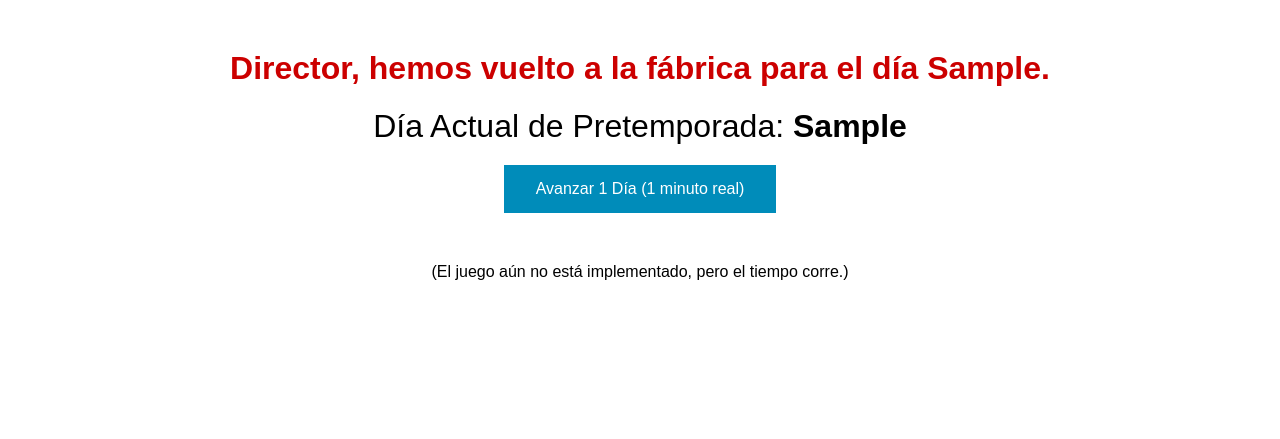
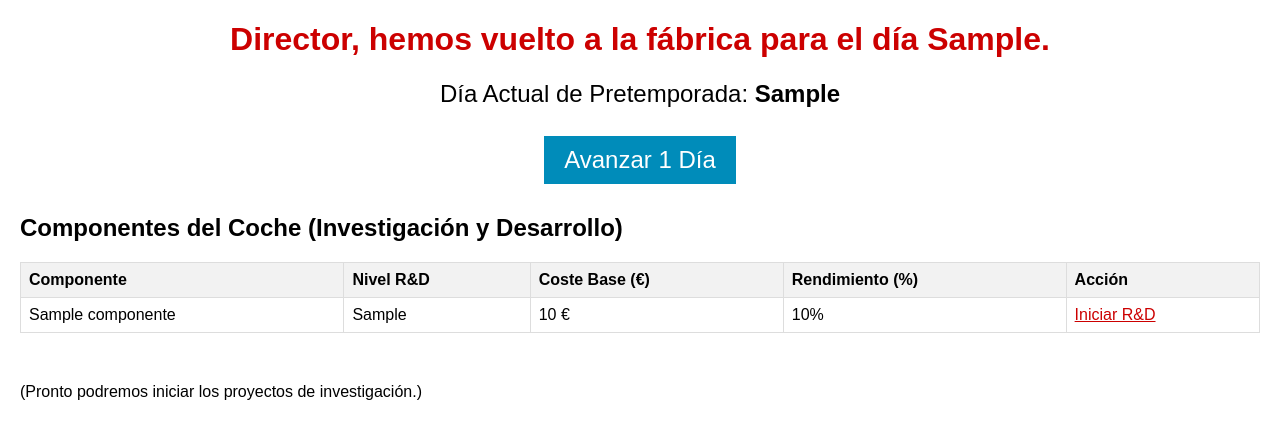
Before and after one commit to ibexia/gestion, a Flask app: template templates/index.html in a window 1280 px wide. Shown: the top 439 px of the page. Run offline with Flask 3, Linux system fonts and the light colour scheme; the template is opened without the code that fills it: most values are stand-ins (such as "Sample title", 1, 10 or a date in 2020); data that the repository does not hold is empty.

Commit message:
Feature: Implementación de la tabla de Componentes con persistencia por jugador

```diff
--- a/app.py
+++ b/app.py
@@ -27,33 +27,58 @@ def close_db(e=None):
 # 5. Lógica de Pre-petición: Gestiona el ID de Sesión (jugador)
 @app.before_request
 def check_player_id():
-    # Si el jugador no tiene un ID de sesión, se lo asignamos.
+    # 5.1. Asignar ID de Sesión
     if 'player_id' not in session:
         session['player_id'] = str(uuid.uuid4())
 
     db = get_db()
+    player_id = session['player_id']
 
-    # 1. Aseguramos que la tabla 'jugadores' existe
+    # 5.2. Asegurar que la tabla 'jugadores' existe
     if not db["jugadores"].exists():
         db["jugadores"].create({"id": str, "dia": int}, pk="id")
 
-    # 2. Intentamos insertar el jugador en Día 1.
-    # Si el jugador ya existe (por su ID), la inserción es IGNORADA.
+    # 5.3. Insertar/Ignorar jugador (para garantizar que existe)
     db["jugadores"].insert({
-        "id": session['player_id'],
+        "id": player_id,
         "dia": 1
     }, pk="id", ignore=True)
+
+    # 5.4. Asegurar que la tabla 'componentes' existe y está inicializada
+    if not db["componentes"].exists():
+        db["componentes"].create({
+            "jugador_id": str,
+            "nombre": str,
+            "nivel_rd": int,
+            "coste": int,
+            "rendimiento_base": float
+        }, pk=("jugador_id", "nombre")) # Clave primaria compuesta por Jugador + Nombre
+
+    # 5.5. Inicializar componentes solo si el jugador no tiene ninguno aún
+    if db["componentes"].count(where="jugador_id = ?", params=[player_id]) == 0:
+         # Componentes base de F1
+        componentes_iniciales = [
+            {"jugador_id": player_id, "nombre": "Motor", "nivel_rd": 1, "coste": 500, "rendimiento_base": 1.0},
+            {"jugador_id": player_id, "nombre": "Alerón Delantero", "nivel_rd": 1, "coste": 200, "rendimiento_base": 0.8},
+            {"jugador_id": player_id, "nombre": "Chasis", "nivel_rd": 1, "coste": 700, "rendimiento_base": 1.5},
+        ]
+        # insert_all asegura que se añaden los tres componentes de una vez
+        db["componentes"].insert_all(componentes_iniciales, pk=("jugador_id", "nombre"), replace=True)
 
 
 # 6. Ruta principal: Muestra el estado del jugador actual
 @app.route('/')
 def index():
     db = get_db()
-    # Usamos get() aquí, pues la función before_request garantiza que el ID ya existe
-    player_state = db["jugadores"].get(session['player_id'])
+    player_id = session['player_id']
 
-    # Pasamos el día individual del jugador a la plantilla HTML
-    return render_template('index.html', dia_actual=player_state['dia'])
+    player_state = db["jugadores"].get(player_id)
+
+    # Cargar los componentes asociados a ESTE jugador
+    componentes = list(db["componentes"].rows_where("jugador_id = ?", params=[player_id]))
+
+    # Pasamos el día y los componentes a la plantilla HTML
+    return render_template('index.html', dia_actual=player_state['dia'], componentes=componentes)
 
 
 # 7. Ruta para avanzar el tiempo (y guardar)
--- a/templates/index.html
+++ b/templates/index.html
@@ -2,32 +2,52 @@
 <html lang="es">
 <head>
     <meta charset="UTF-8">
-    <title>F1 Gestión Estratégica</title>
+    <title>Gestión F1</title>
     <style>
-        body { font-family: sans-serif; text-align: center; margin-top: 50px; }
-        h1 { color: #cc0000; } /* Color F1 */
-        .dia { font-size: 2em; margin: 20px; }
-        .boton {
-            background-color: #008cba;
-            color: white;
-            padding: 15px 32px;
-            text-align: center;
-            text-decoration: none;
-            display: inline-block;
-            font-size: 16px;
-            border: none;
-            cursor: pointer;
-        }
+        body { font-family: sans-serif; margin: 20px; }
+        h1 { color: #cc0000; text-align: center; }
+        .dia { font-size: 1.5em; margin-bottom: 30px; text-align: center; }
+        .boton { background-color: #008cba; color: white; padding: 10px 20px; text-decoration: none; display: inline-block; border: none; cursor: pointer; }
+        table { width: 100%; border-collapse: collapse; margin-top: 20px; }
+        th, td { border: 1px solid #ddd; padding: 8px; text-align: left; }
+        th { background-color: #f2f2f2; }
     </style>
 </head>
 <body>
     <h1>Director, hemos vuelto a la fábrica para el día {{ dia_actual }}.</h1>
-    <p class="dia">Día Actual de Pretemporada: <strong>{{ dia_actual }}</strong></p>
+    <div class="dia">
+        Día Actual de Pretemporada: <strong>{{ dia_actual }}</strong>
+        <br><br>
+        <a href="/avanzar" class="boton">Avanzar 1 Día</a>
+    </div>
 
-    <a href="/avanzar" class="boton">
-        Avanzar 1 Día (1 minuto real)
-    </a>
+    <h2>Componentes del Coche (Investigación y Desarrollo)</h2>
 
-    <p style="margin-top: 50px;">(El juego aún no está implementado, pero el tiempo corre.)</p>
+    <table>
+        <thead>
+            <tr>
+                <th>Componente</th>
+                <th>Nivel R&D</th>
+                <th>Coste Base (€)</th>
+                <th>Rendimiento (%)</th>
+                <th>Acción</th>
+            </tr>
+        </thead>
+        <tbody>
+            {# Bucle de Jinja para mostrar cada componente que pasamos desde app.py #}
+            {% for componente in componentes %}
+            <tr>
+                <td>{{ componente.nombre }}</td>
+                <td>{{ componente.nivel_rd }}</td>
+                {# Usamos int y round para que los números se vean limpios #}
+                <td>{{ componente.coste | int }} €</td>
+                <td>{{ (componente.rendimiento_base * 100) | round(1) }}%</td>
+                <td><a href="#" style="color: #cc0000;">Iniciar R&D</a></td>
+            </tr>
+            {% endfor %}
+        </tbody>
+    </table>
+
+    <p style="margin-top: 50px;">(Pronto podremos iniciar los proyectos de investigación.)</p>
 </body>
 </html>
```
